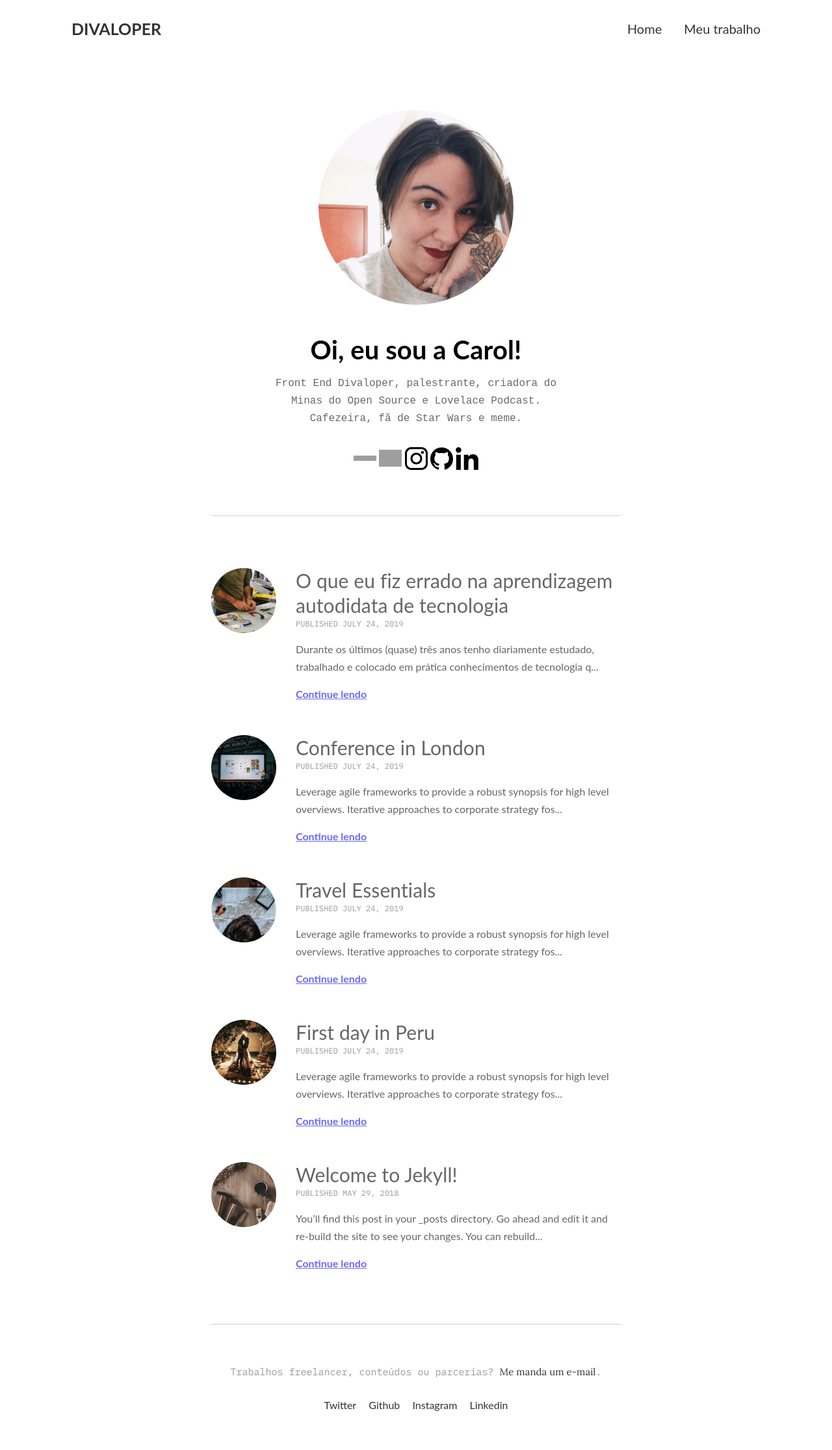
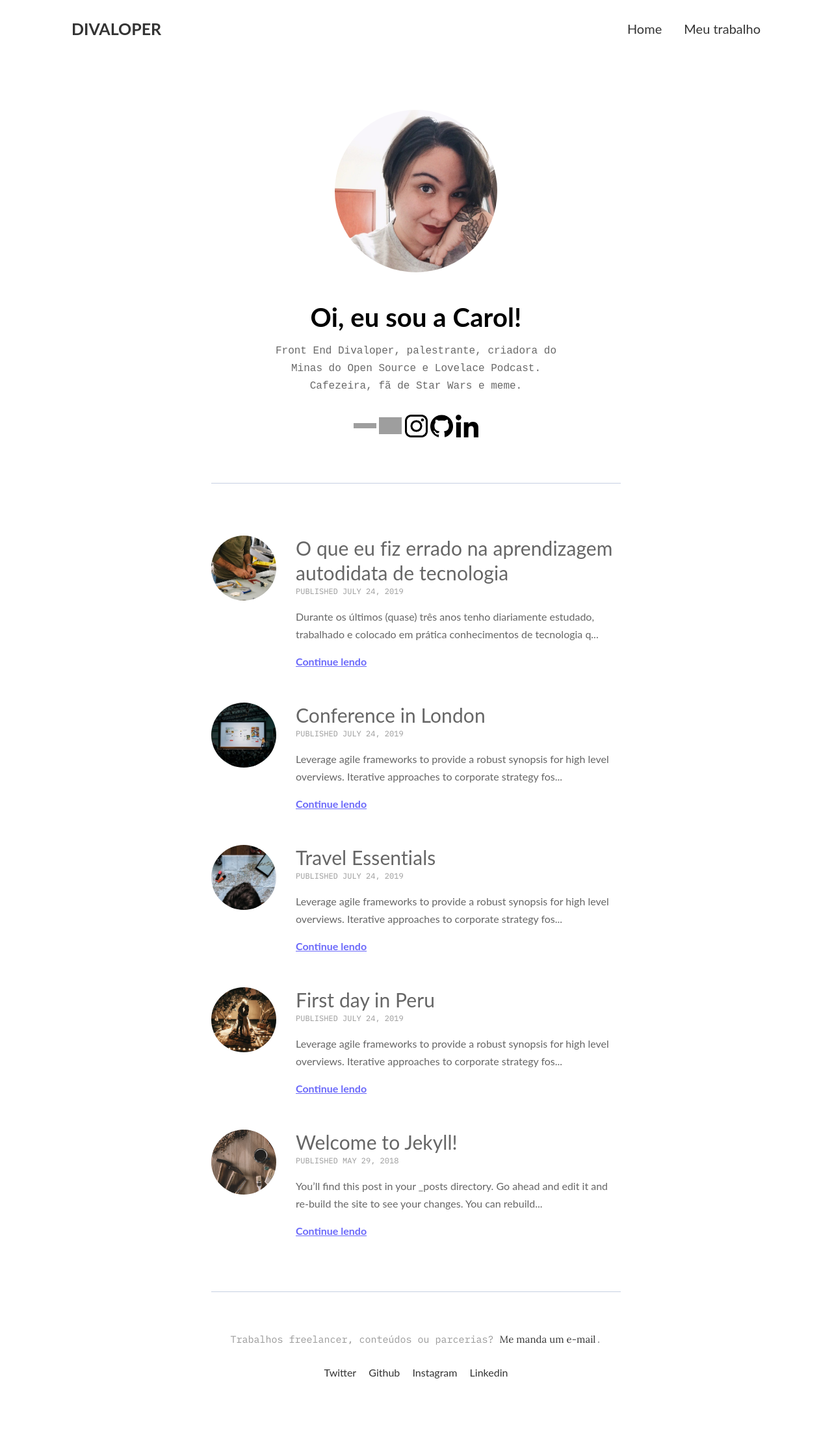
Before and after one commit to carolsoaressantos/carolcodes.github.io, a Jekyll site: the page built from index.html, in a window 1280 px wide. Shown: the whole page at 65% size. Built offline with Jekyll 4.4.1, drawn with Linux system fonts in a browser that asks for light colours; after the commit the page ends 2181 px from its top, so only the background shows below that; grey boxes are pictures that could not be loaded.

Commit message:
alterando tamanho da imagem

```diff
--- a/_sass/3-modules/_author-section.scss
+++ b/_sass/3-modules/_author-section.scss
@@ -11,8 +11,8 @@
 
 .author__img {
   display: block;
-  max-width: 300px;
-  max-height: 300px;
+  max-width: 250px;
+  max-height: 250px;
   margin: 0 auto 30px;
   border-radius: 50%;
   background-color: $gray-white;
```
Also changed, not shown: 18 other files.
